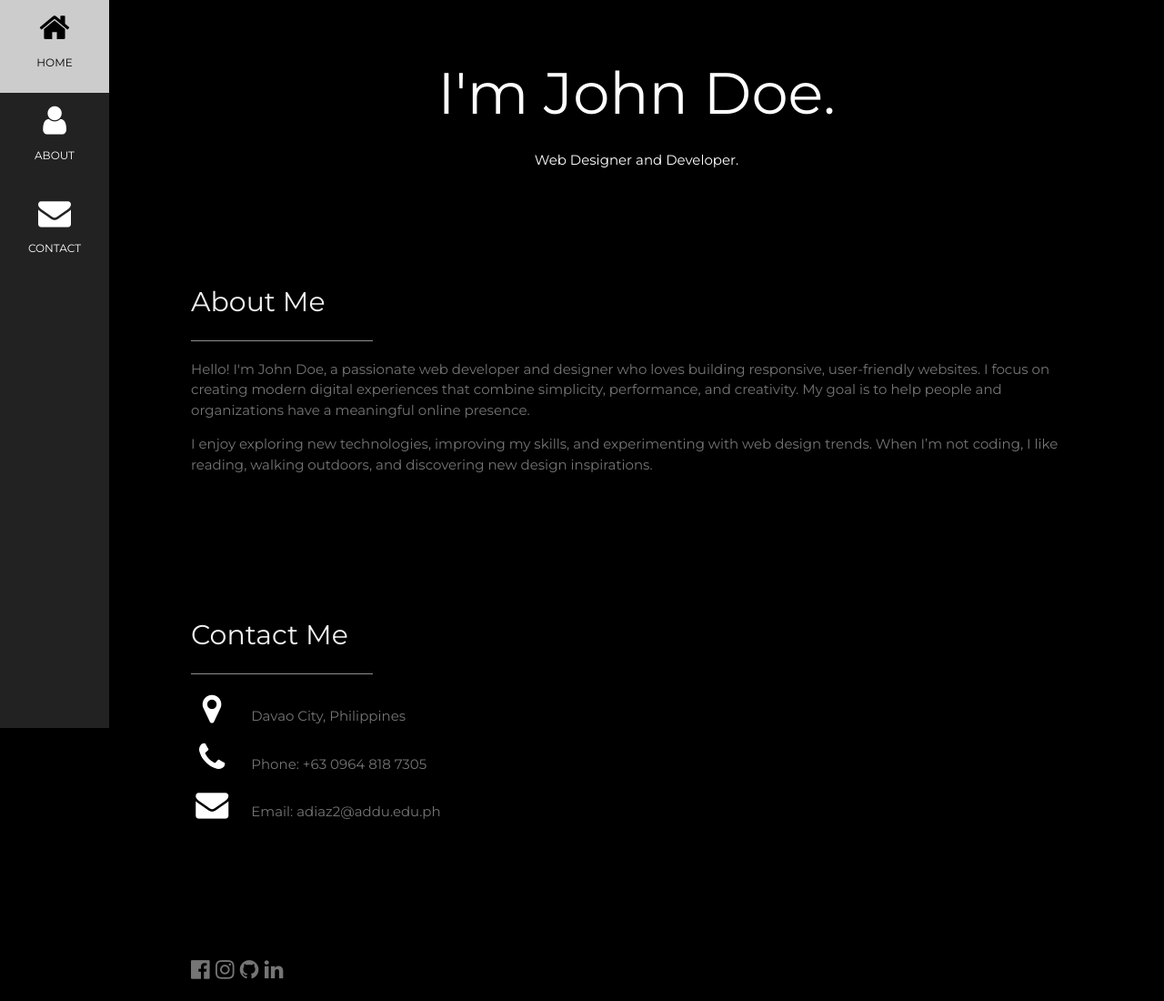
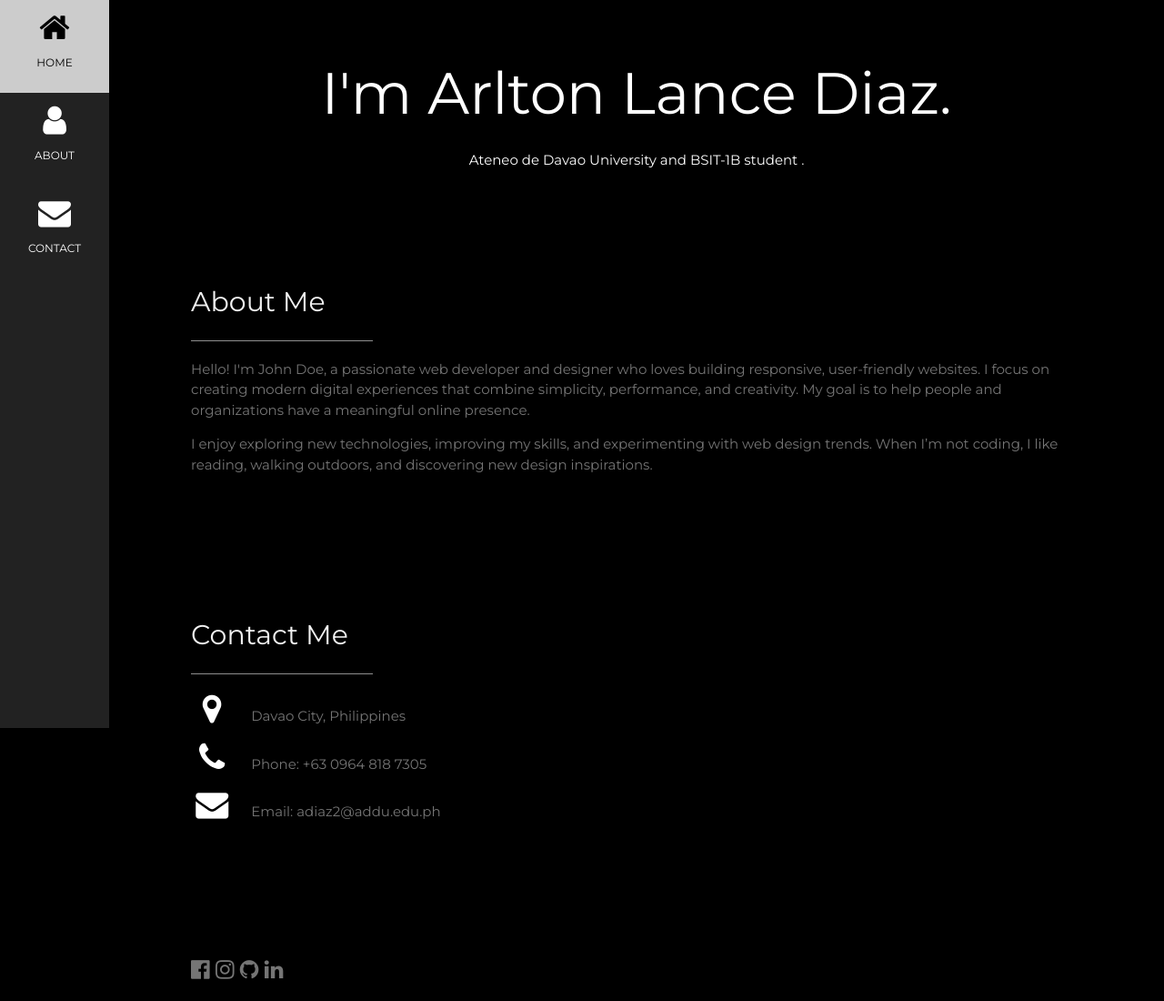
Before and after one commit to adiaz2-pixel/adiaz2itc, a plain HTML site: page index.html in a window 1280 px wide. Shown: the top 1100 px of the page at 91% size. Drawn offline with nearby package versions, Linux system fonts and the light colour scheme.

Commit message:
index.html

```diff
--- a/index.html
+++ b/index.html
@@ -46,8 +46,8 @@ body,h1,h2,h3,h4,h5,h6 {font-family: "Montserrat", sans-serif}
 
   <!-- Header/Home -->
   <header class="w3-container w3-padding-32 w3-center w3-black" id="home">
-    <h1 class="w3-jumbo"><span class="w3-hide-small">I'm</span> John Doe.</h1>
-    <p>Web Designer and Developer.</p>
+    <h1 class="w3-jumbo"><span class="w3-hide-small">I'm</span> Arlton Lance Diaz.</h1>
+    <p>Ateneo de Davao University and BSIT-1B student .</p>
   </header>
 
   <!-- About Section -->
```
